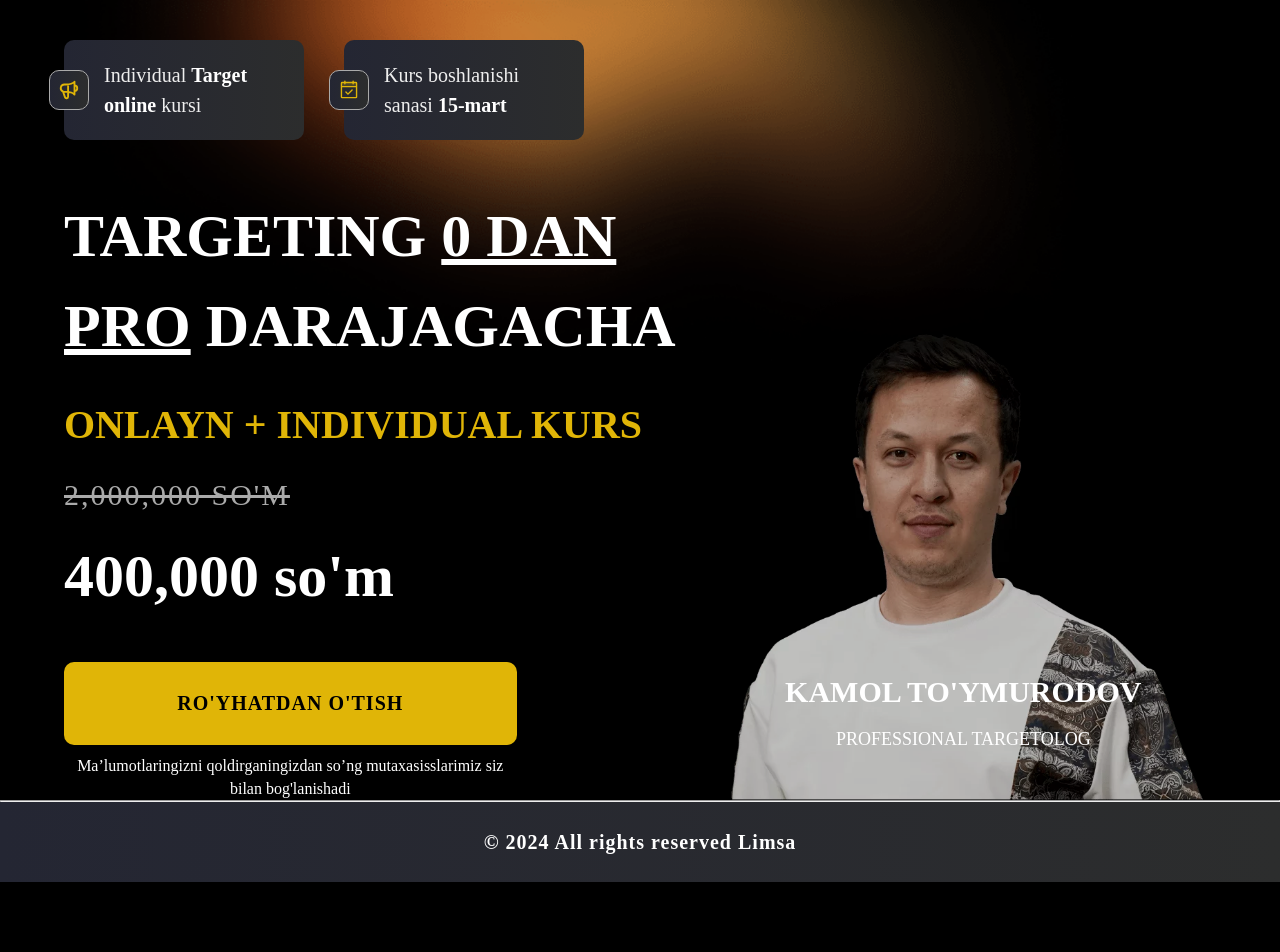
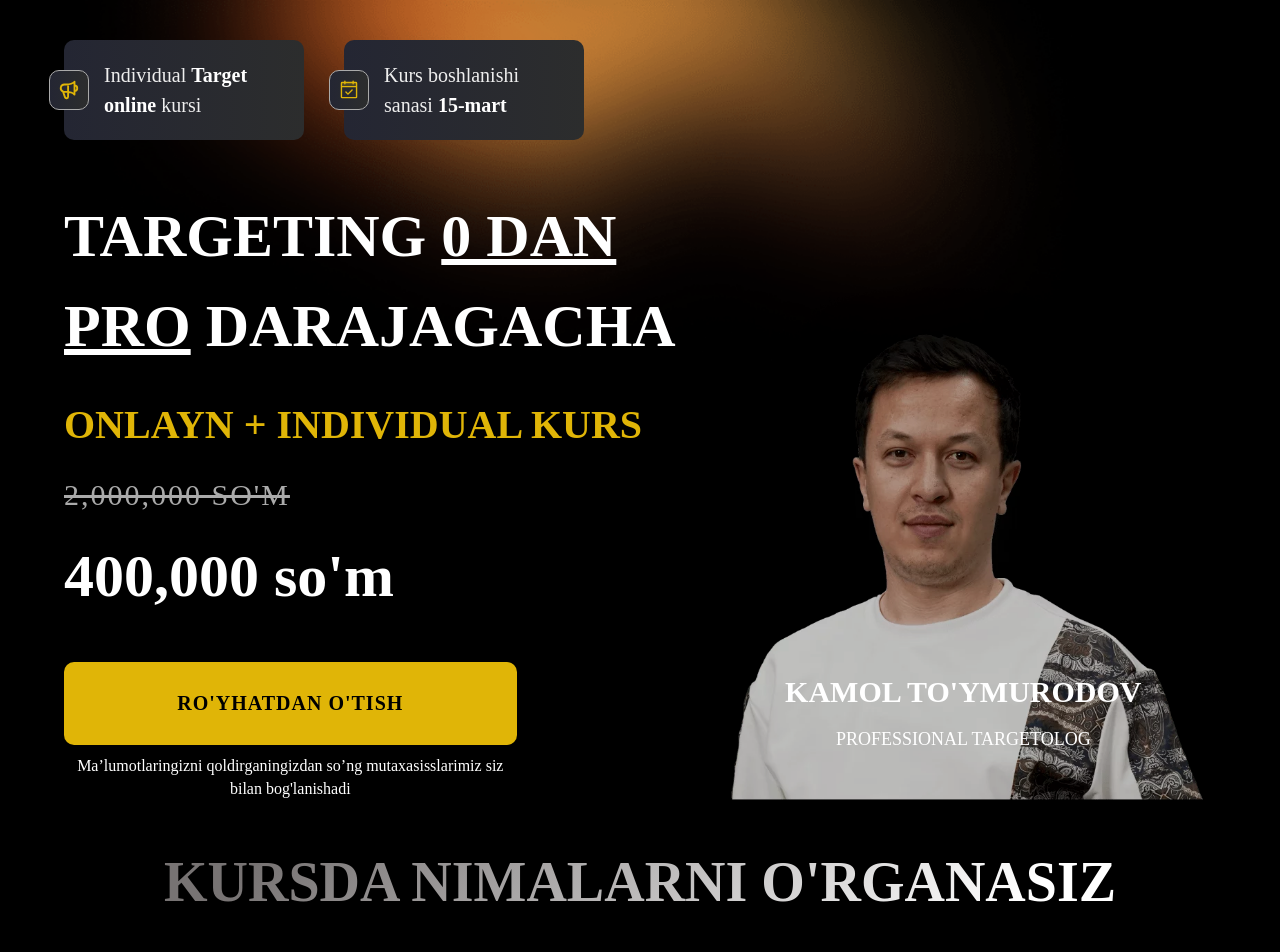
Before and after one commit to nodirbek6903/targetolog, a React (Vite) app: page / in a window 1280 px wide. Shown: the top 952 px of the page. Before the commit the page ends 882 px from the top, so only its background shows below. Built offline with nearby package versions, Linux system fonts and the light colour scheme.

Commit message:
edits component

```diff
--- a/src/components/Home/Home.jsx
+++ b/src/components/Home/Home.jsx
@@ -9,11 +9,11 @@ const Home = () => {
   return (
     <>
       <Main />
-      {/* <About />
+      <About />
       <Service />
       <Tarif />
       <HomeCard />
-      <Faq /> */}
+      <Faq />
     </>
   );
 };
```
